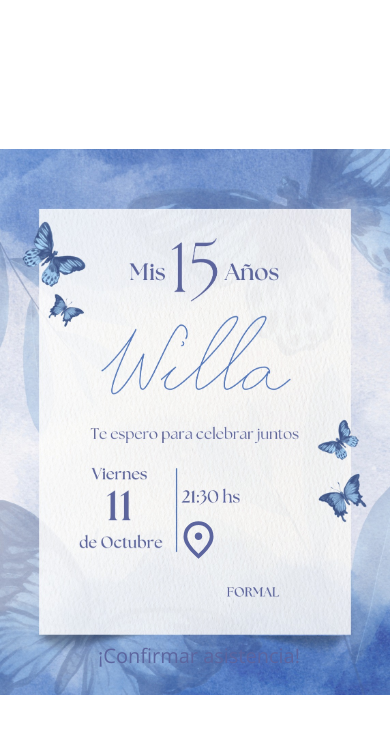
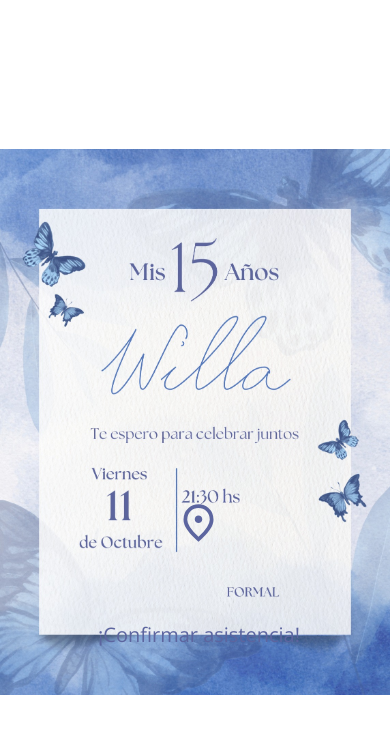
Before and after one commit to Gonzamiguel/willa, a plain HTML site: page index.html in a window 390 px wide. Drawn offline with nearby package versions, Linux system fonts and the light colour scheme.

Commit message:
commit de celular

```diff
--- a/style.css
+++ b/style.css
@@ -74,13 +74,13 @@ body, html {
 @media screen and (max-width: 850px) {
     .icono-sobre-imagen {
         width: 45px;
-        top: 61%; /* Ajusta la posición para pantallas móviles */
+        top: 59%; /* Ajusta la posición para pantallas móviles */
         left: 45%;
         transform: translate(-50%, -50%); /* Centrar el icono */
     }
 
     .texto-sobre-imagen {
-        bottom: 19.5%; /* Ajusta la posición del texto para evitar que se salga de la pantalla */
+        bottom: 22%; /* Ajusta la posición del texto para evitar que se salga de la pantalla */
         left: 20%;
         font-size: 20px; /* Disminuir el tamaño del texto en móviles */
         transform: translateX(-50%);
```
